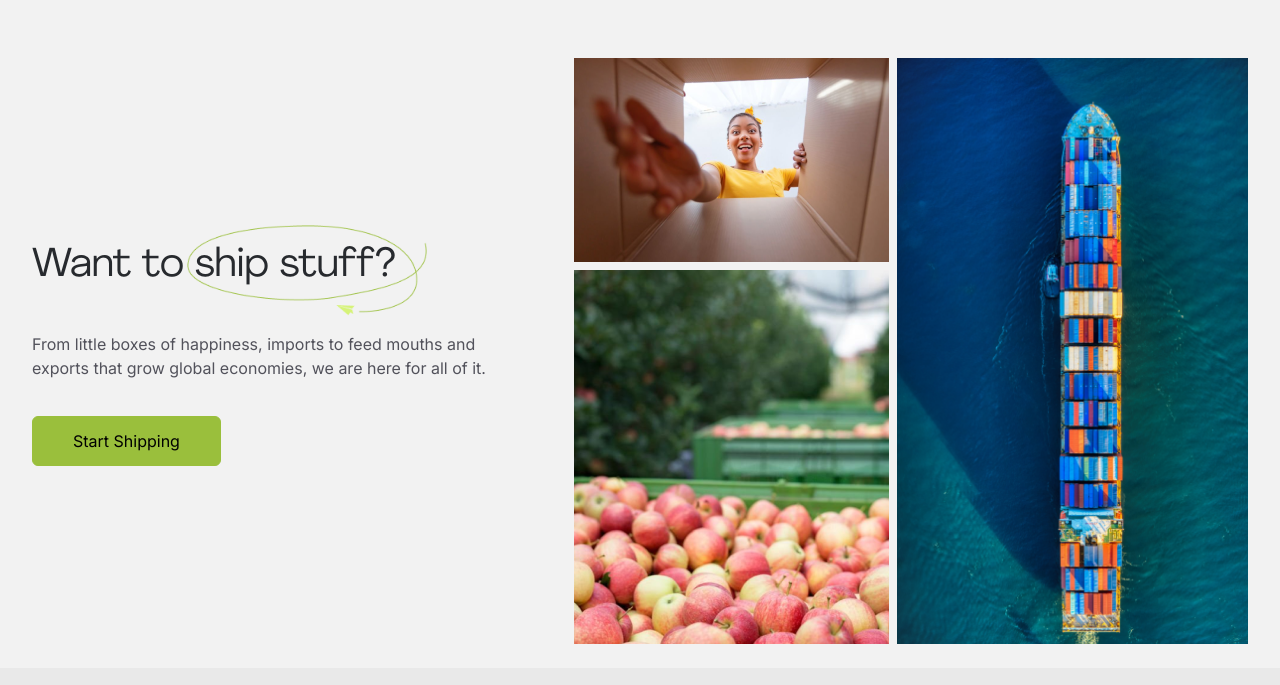
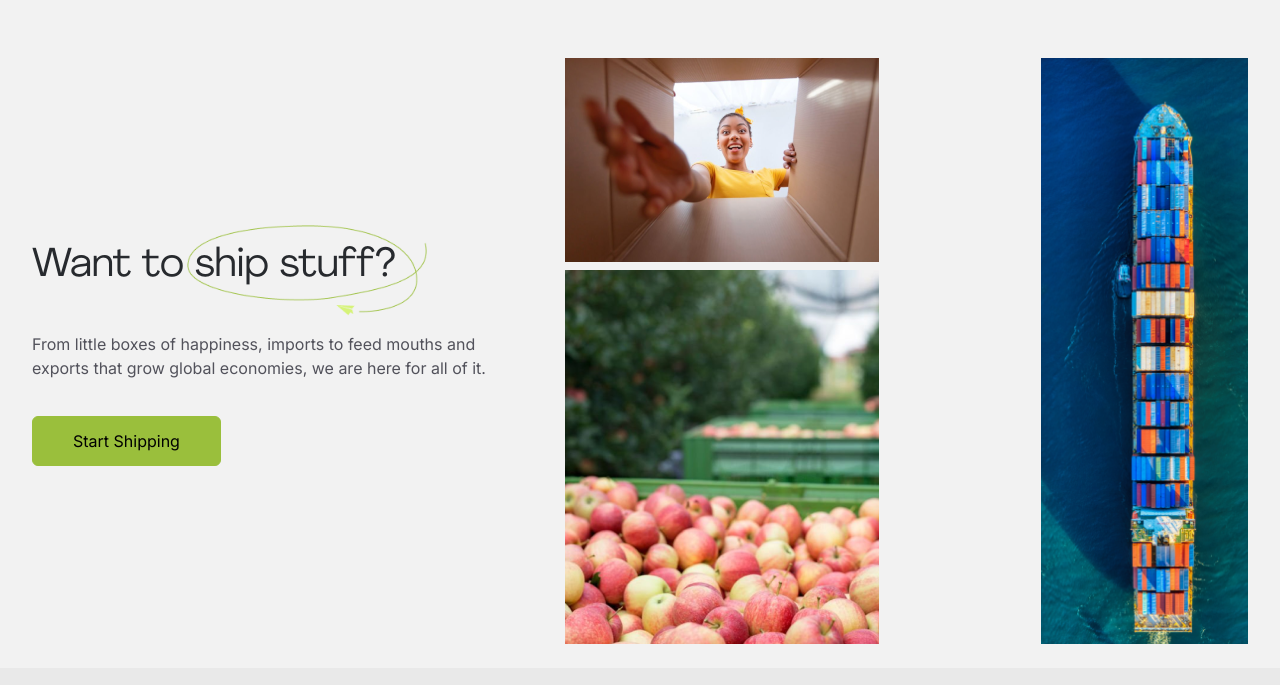
Before and after one commit to segunemmanuel2009/Ashipping-lan-pag, a website: page src/index.html in a window 1280 px wide. Shown: the part 62-747 px from the top of the page. Drawn offline with nearby package versions, Linux system fonts and the light colour scheme.

Commit message:
fixing bug1 B

```diff
--- a/src/index.html
+++ b/src/index.html
@@ -176,8 +176,8 @@
               </a>
             </div>
           </article>
-          <div class="flex flex-col gap-2 md:flex-row">
-            <div class="flex justify-center gap-2 md:flex-col">
+          <div class="w-full flex flex-col gap-2 md:flex-row">
+            <div class="w-full flex justify-center gap-2 md:flex-col">
               <img
                 class="h-[13.9rem] w-[10.8rem] flex object-cover object-center md:order-last md:h-[23.37rem] md:w-[19.68rem]"
                 src="./assets/images/Frame-2.png"
@@ -191,12 +191,12 @@
             </div>
             <div class="flex justify-center">
               <img
-                class="h-[11.5rem] w-full flex object-cover object-center md:hidden"
+                class="h-[11.5rem] max-w-[19.5rem] flex object-cover object-center md:hidden"
                 src="./assets/images/frame-3-small.png"
                 alt="hero"
               />
               <img
-                class="h-[36.6rem] w-full object-cover object-center hidden md:flex"
+                class="h-[36.6rem] w-[18.9rem] object-cover object-center hidden md:flex"
                 src="./assets/images/Frame-3.png"
                 alt="hero"
               />
```
Also changed, not shown: src/styles/output.css.
